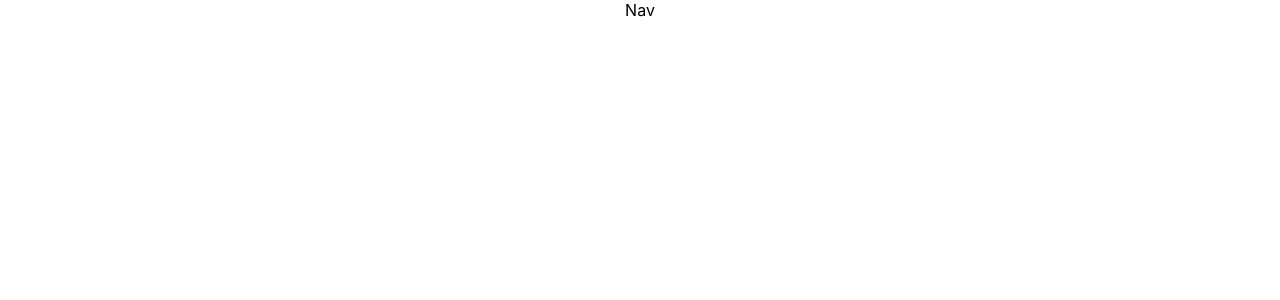
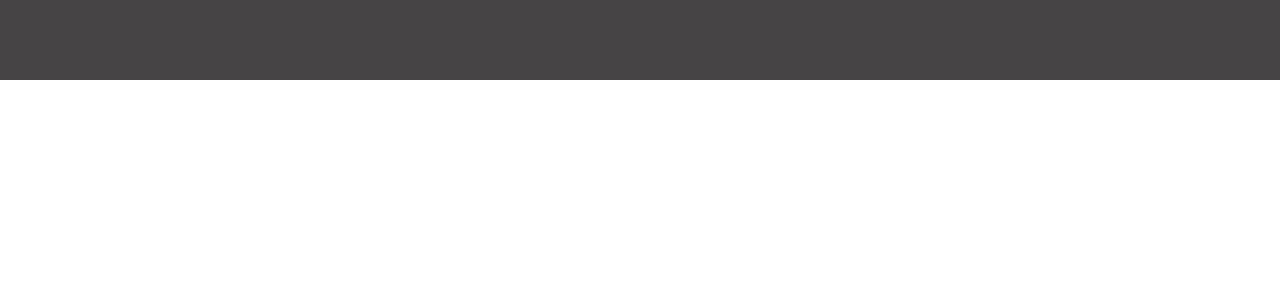
Before and after one commit to Jake-Doherty/react-from-scratch-color-router, a React (Create React App) app: page / in a window 1280 px wide. Shown: the top 300 px of the page. Built offline with nearby package versions, Linux system fonts and the light colour scheme.

Commit message:
start to build out nav bar

```diff
--- a/src/components/Nav/Nav.js
+++ b/src/components/Nav/Nav.js
@@ -1,5 +1,13 @@
 import React from 'react';
+// import { NavLink } from 'react-router-dom';
+import './Nav.css';
 
 export default function Nav() {
-  return <div>Nav</div>;
+  return (
+    <nav>
+      {/* <NavLink>Red</NavLink>
+      <NavLink>Green</NavLink>
+      <NavLink>Blue</NavLink> */}
+    </nav>
+  );
 }
```
